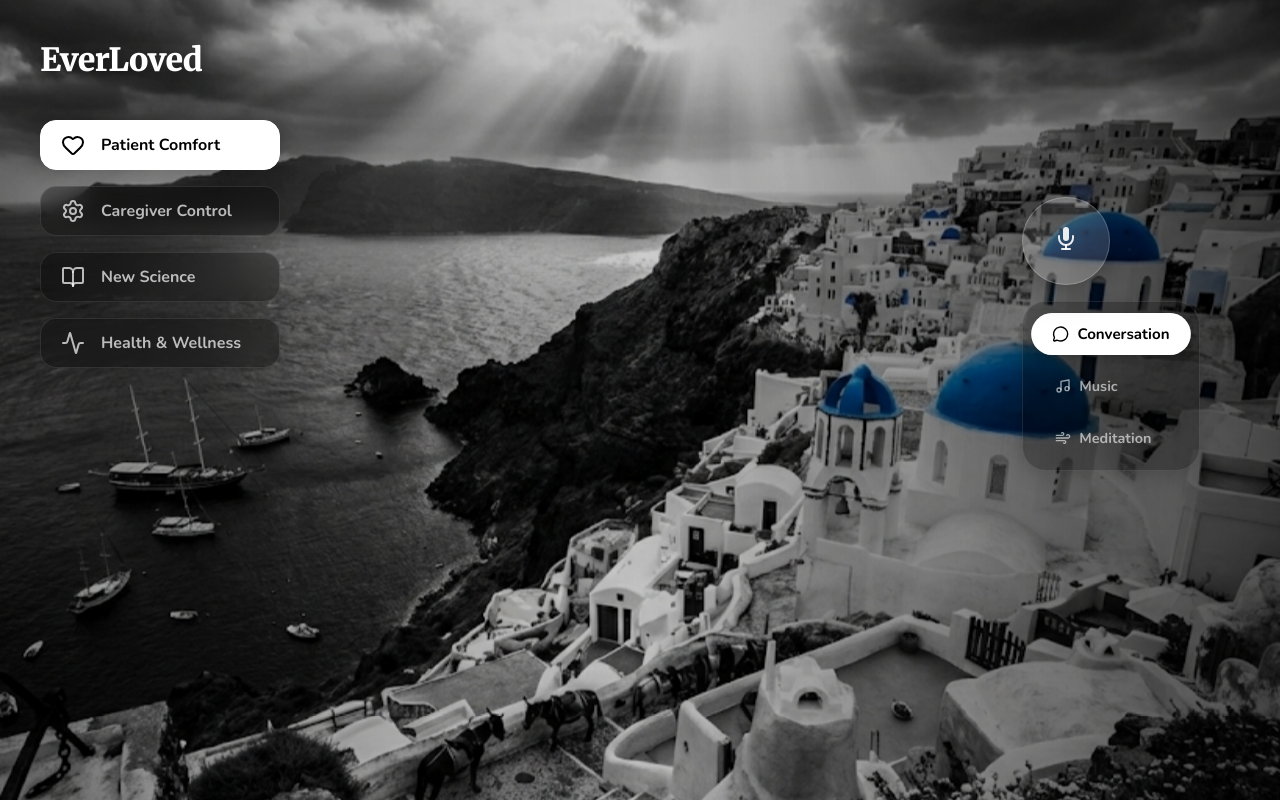
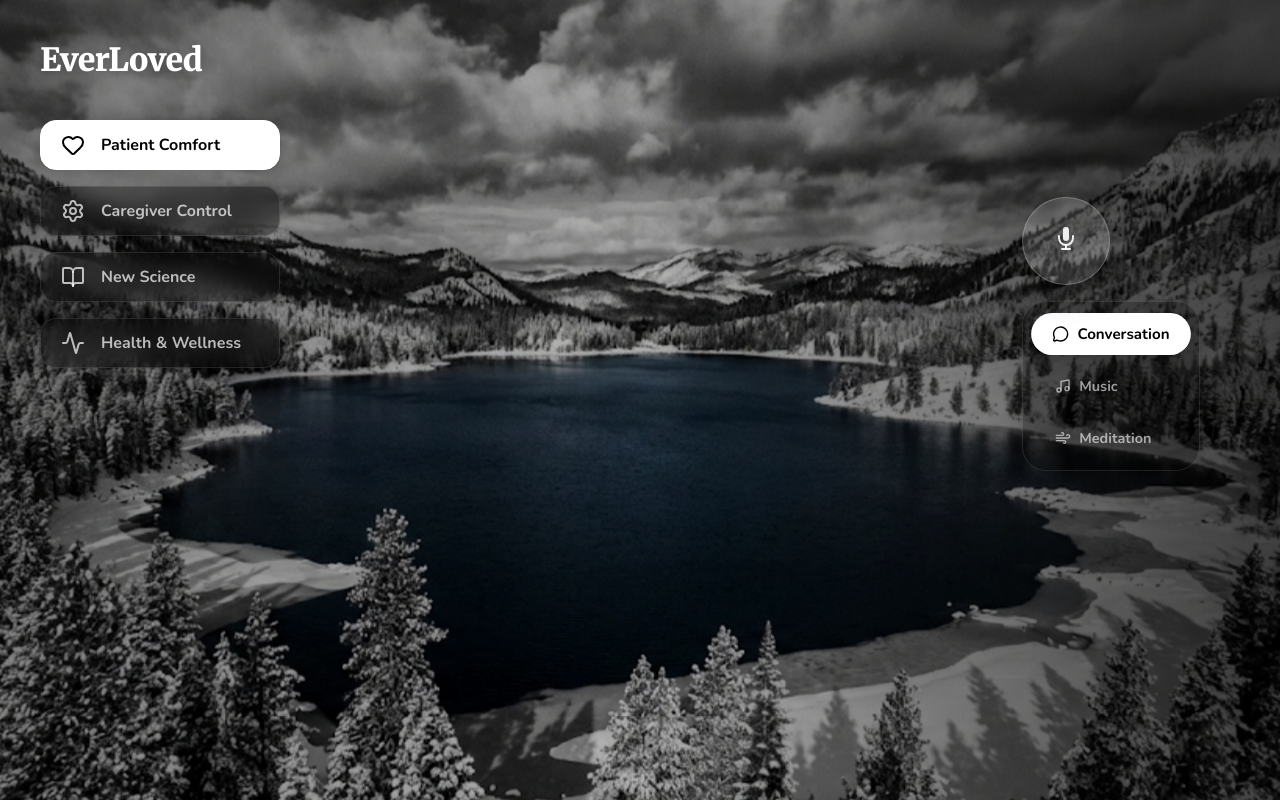
Before and after one commit to rgkhabbaz-sys/everloved-v3, a Next.js app: page / in a window 1280 px wide. Built offline with nearby package versions, Linux system fonts and the light colour scheme.

Commit message:
Update landing page background to Lake Tahoe and improve text visibility

```diff
--- a/src/app/page.module.css
+++ b/src/app/page.module.css
@@ -43,9 +43,9 @@
   width: 100%;
   height: 100%;
   background: linear-gradient(to right,
-      rgba(0, 0, 0, 0.3) 0%,
-      rgba(0, 0, 0, 0.1) 50%,
-      rgba(0, 0, 0, 0.6) 100%);
+      rgba(0, 0, 0, 0.4) 0%,
+      rgba(0, 0, 0, 0.2) 50%,
+      rgba(0, 0, 0, 0.7) 100%);
   z-index: 1;
   pointer-events: none;
 }
--- a/src/app/page.tsx
+++ b/src/app/page.tsx
@@ -52,8 +52,8 @@ export default function Home() {
           style={{ width: '100%', height: '100%', position: 'absolute' }}
         >
           <Image
-            src="/patient-bg.jpg"
-            alt="Serene Greek Island Landscape"
+            src="/lake-tahoe-bg.jpg"
+            alt="Serene Lake Tahoe Landscape"
             fill
             priority
             className={styles.backgroundImage}
```
Also changed, not shown: public/lake-tahoe-bg.jpg (added).
